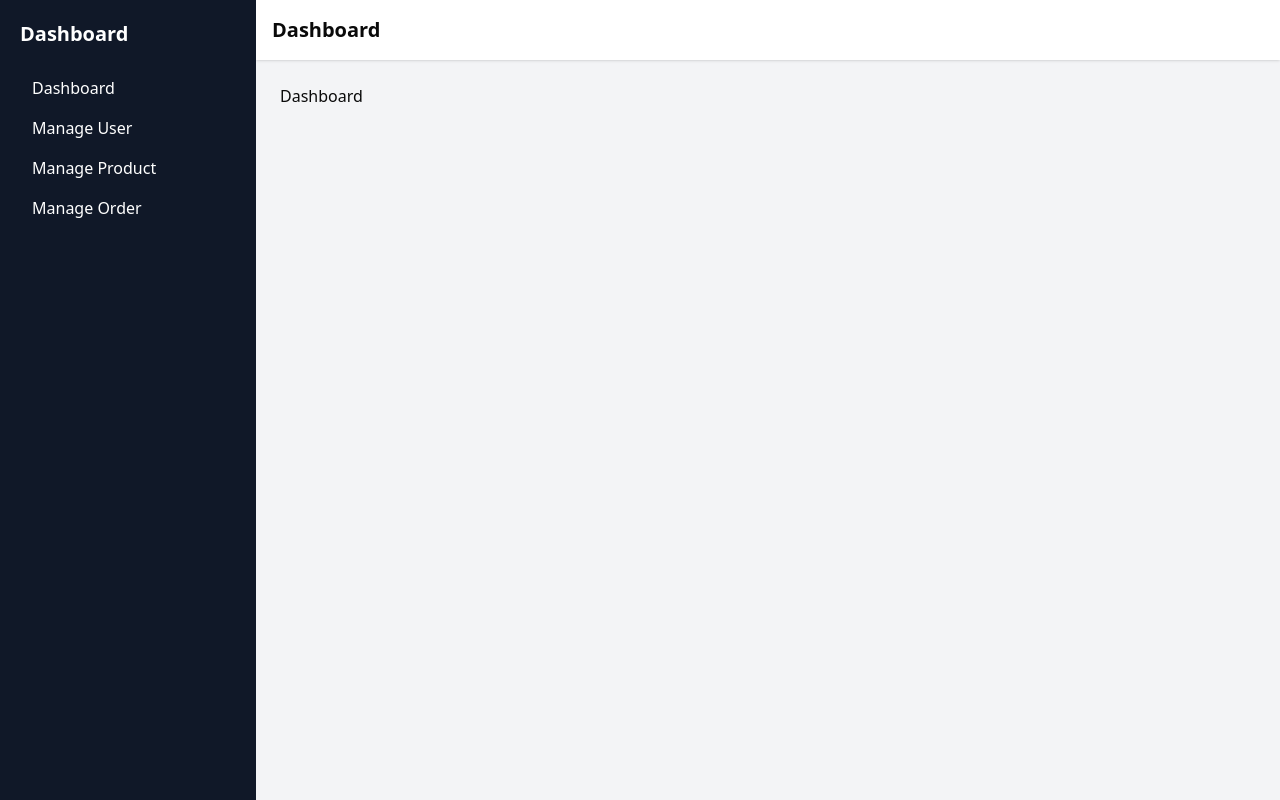
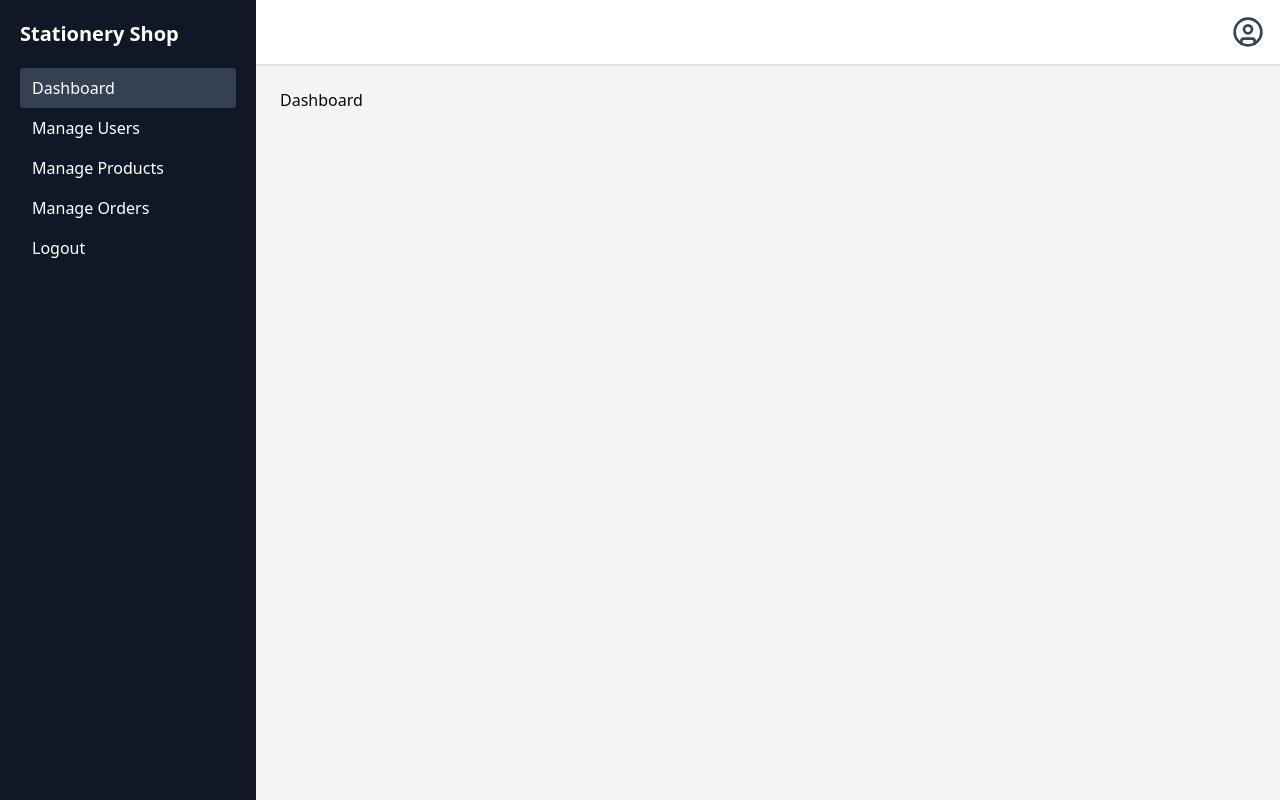
Before and after one commit to smhasanjamil/stationary-shop, a React (Vite) app in the folder client/: page /dashboard in a window 1280 px wide. Built offline with nearby package versions, Linux system fonts and the light colour scheme.

Commit message:
Active route added

```diff
--- a/client/src/pages/dashboard/home/Dashboard.tsx
+++ b/client/src/pages/dashboard/home/Dashboard.tsx
@@ -1,6 +1,13 @@
 import { useState } from "react";
-import { Menu, X } from "lucide-react";
-import { Link, Outlet } from "react-router-dom";
+import { Menu, UserCircle, X } from "lucide-react";
+import { Link, NavLink, Outlet } from "react-router-dom";
+
+const menuItems = [
+  { name: "Dashboard", path: "/dashboard" },
+  { name: "Manage Users", path: "/dashboard/manage-users" },
+  { name: "Manage Products", path: "/dashboard/manage-products" },
+  { name: "Manage Orders", path: "/dashboard/manage-orders" },
+];
 
 const Dashboard = () => {
   const [isSidebarOpen, setIsSidebarOpen] = useState(false);
@@ -14,7 +21,7 @@ const Dashboard = () => {
         } transition-transform lg:relative lg:translate-x-0`}
       >
         <div className="flex justify-between items-center mb-5">
-          <h1 className="text-xl font-bold">Dashboard</h1>
+          <h1 className="text-xl font-bold"><Link to="/">Stationery Shop</Link></h1>
           <button
             className="lg:hidden"
             onClick={() => setIsSidebarOpen(false)}
@@ -23,12 +30,25 @@ const Dashboard = () => {
           </button>
         </div>
         <nav>
+
           <ul>
-            <li className="py-2 hover:bg-gray-700 rounded px-3"><Link to="/dashboard">Dashboard</Link></li>
-            <li className="py-2 hover:bg-gray-700 rounded px-3"><Link to="/dashboard/manage-users">Manage User</Link></li>
-            <li className="py-2 hover:bg-gray-700 rounded px-3"><Link to="/dashboard/manage-products">Manage Product</Link></li>
-            <li className="py-2 hover:bg-gray-700 rounded px-3"><Link to="/dashboard/manage-orders">Manage Order</Link></li>
-          </ul>
+    {menuItems.map((item) => (
+      <li key={item.path}>
+        <NavLink
+          to={item.path}
+          end={item.path === "/dashboard"}
+          className={({ isActive }) =>
+            `block py-2 px-3 rounded transition ${
+              isActive ? "bg-gray-700 text-white" : "hover:bg-gray-700"
+            }`
+          }
+        >
+          {item.name}
+        </NavLink>
+      </li>
+    ))}
+    <li className="py-2 px-3 cursor-pointer hover:bg-gray-700">Logout</li>
+  </ul>
         </nav>
       </div>
 
@@ -41,7 +61,8 @@ const Dashboard = () => {
           >
             <Menu size={24} />
           </button>
-          <h2 className="text-xl font-semibold">Dashboard</h2>
+          {/* <h2 className="text-xl font-semibold ml-auto">Dashboard</h2> */}
+          <UserCircle size={32} className="ml-auto text-gray-700" />
         </header>
         {/* ========== Main Content Start Here ============ */}
         <main className="p-6">
```
